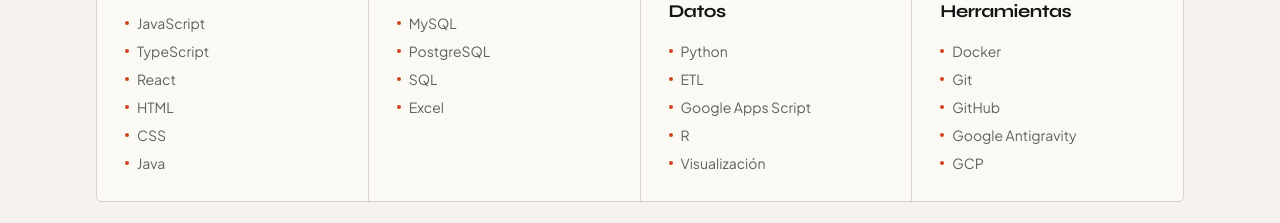
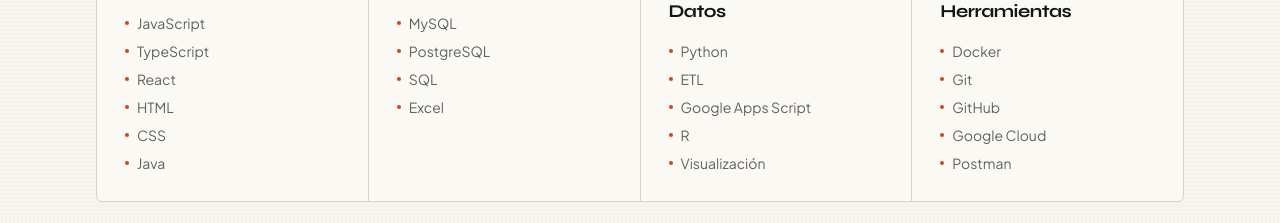
Before and after one commit to s4mooel/pagina-personal, a React (Vite) app: page / in a window 1280 px wide. Shown: the part 1420-1643 px from the top of the page. Built offline with nearby package versions, Linux system fonts and the light colour scheme; the HTML template or start-up script is replaced by a standard one.

Commit message:
Actualizar lista de DevOps & Herramientas

```diff
--- a/src/components/About.tsx
+++ b/src/components/About.tsx
@@ -20,7 +20,7 @@ const skills = [
   {
     icon: Container,
     title: "DevOps & Herramientas",
-    items: ["Docker", "Git", "GitHub", "Google Antigravity", "GCP"],
+    items: ["Docker", "Git", "GitHub", "Google Cloud", "Postman"],
   },
 ];
 
```
